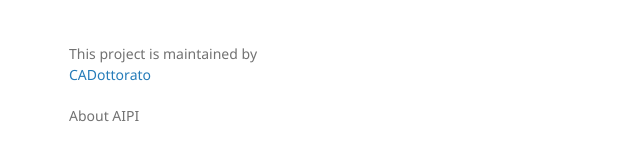
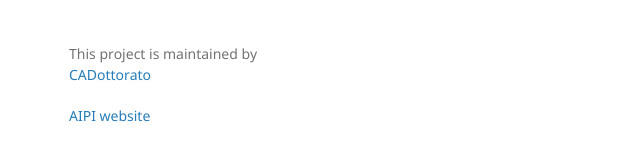
Before and after one commit to CADottorato/sito, a Jekyll site: the page built from about.md, in a window 1280 px wide. Shown: the part 704-865 px from the top of the page, without its empty margins (141-781 px from the left). Built offline with Jekyll 4.4.1, drawn with Linux system fonts in a browser that asks for light colours; our own code applies the rules of GitHub Pages for plain Markdown files.

Commit message:
Customisations

```diff
--- a/_layouts/default.html
+++ b/_layouts/default.html
@@ -47,7 +46,7 @@
       <footer>
         {% if site.github.is_project_page %}
         <p>This project is maintained by <a href="{{ site.github.owner_url }}">{{ site.github.owner_name }}</a></p>
-        <p>About AIPI</p>
+        <p><a href="http://www.infoaipi.org/" target="_blank" title="Opens in new tab">AIPI website</a></p>
         {% endif %}
         <!--<p><small>Hosted on GitHub Pages &mdash; Theme by <a href="https://github.com/orderedlist">orderedlist</a></small></p>-->
       </footer>
```
Also changed, not shown: other parts of _layouts/default.html (+1 -2 lines).
